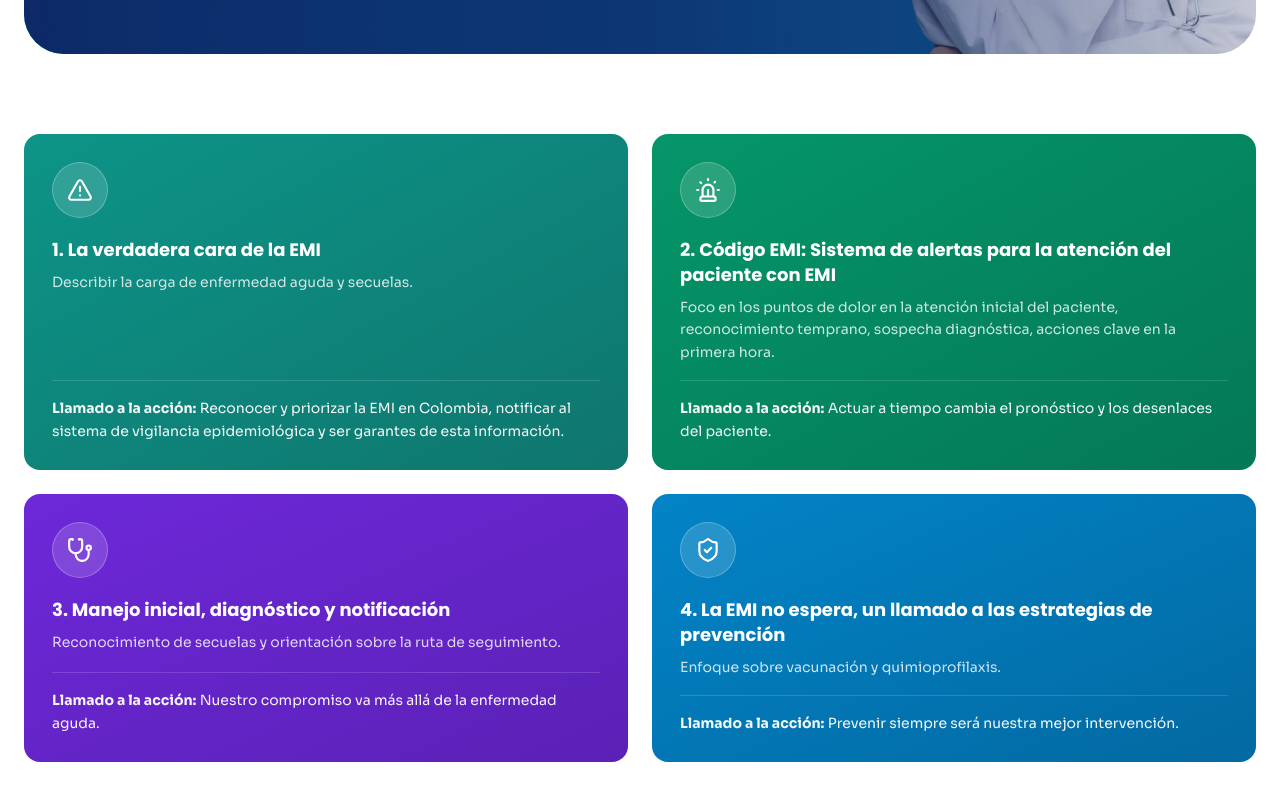
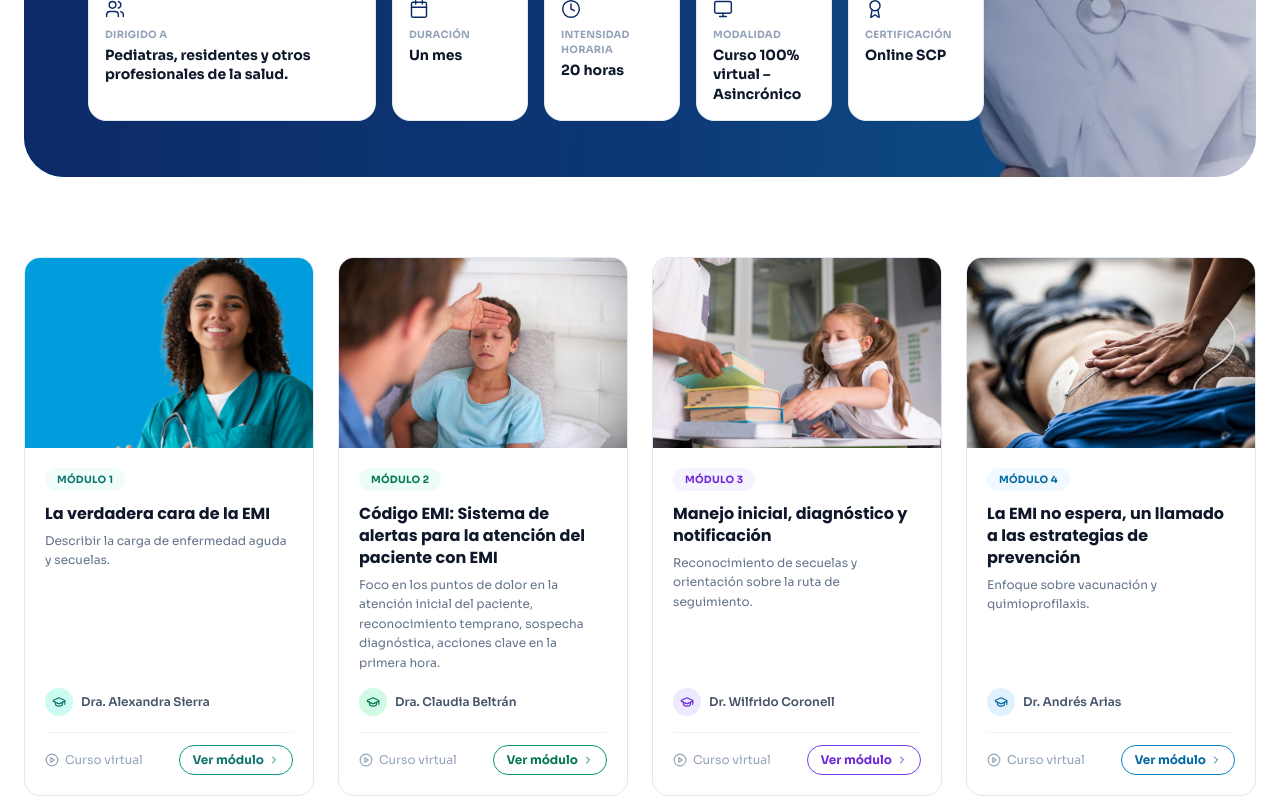
Before and after one commit to design670/Ruta-Emi-, a React (Vite) app: page /ruta-emi-v2/curso in a window 1280 px wide. Shown: the part 480-1280 px from the top of the page. Built offline with nearby package versions, Linux system fonts and the light colour scheme.

Commit message:
feat: Enhance CursoPage and QueEsPage with new content and layout improvements

```diff
--- a/src/pages/ruta-emi-v2/CursoPage.tsx
+++ b/src/pages/ruta-emi-v2/CursoPage.tsx
@@ -1,22 +1,34 @@
 import { Link } from 'react-router-dom';
-import { ChevronLeft, ExternalLink, AlertTriangle, Siren, Stethoscope, ShieldCheck } from 'lucide-react';
+import { ChevronLeft, ChevronRight, ExternalLink, PlayCircle, GraduationCap, Users, Calendar, Clock, Monitor, Award } from 'lucide-react';
 import { V2Header, V2Footer, V2PageShell } from './Layout';
 import { RUTA_EMI_URL, modulosCurso } from './content';
 import heroCertifiquese from '../../assets/curso/hero-certifiquese.jpg';
+// Placeholders temporales (4 fotos distintas) hasta que se suban las reales en "Modulos Curso/".
+import imgModulo1 from '../../assets/card-curso.jpg';
+import imgModulo2 from '../../assets/casos-clinicos/adolescente-meningitis.jpg';
+import imgModulo3 from '../../assets/casos-clinicos/escolar-petequias.jpg';
+import imgModulo4 from '../../assets/soporte-vital.jpg';
 
-const iconosModulo = [AlertTriangle, Siren, Stethoscope, ShieldCheck];
+const infoCards = [
+  { icono: Users, etiqueta: 'Dirigido a', valor: 'Pediatras, residentes y otros profesionales de la salud.', span: true },
+  { icono: Calendar, etiqueta: 'Duración', valor: 'Un mes' },
+  { icono: Clock, etiqueta: 'Intensidad horaria', valor: '20 horas' },
+  { icono: Monitor, etiqueta: 'Modalidad', valor: 'Curso 100% virtual – Asincrónico' },
+  { icono: Award, etiqueta: 'Certificación', valor: 'Online SCP' },
+];
+
 const esquemasModulo = [
-  'bg-gradient-to-br from-teal-600 to-teal-700',
-  'bg-gradient-to-br from-emerald-600 to-emerald-700',
-  'bg-gradient-to-br from-violet-700 to-violet-800',
-  'bg-gradient-to-br from-sky-600 to-sky-700',
+  { imagen: imgModulo1, badge: 'bg-teal-50 text-teal-700', avatar: 'bg-teal-100 text-teal-700', boton: 'border-teal-600 text-teal-700 group-hover:bg-teal-600 group-hover:text-white' },
+  { imagen: imgModulo2, badge: 'bg-emerald-50 text-emerald-700', avatar: 'bg-emerald-100 text-emerald-700', boton: 'border-emerald-600 text-emerald-700 group-hover:bg-emerald-600 group-hover:text-white' },
+  { imagen: imgModulo3, badge: 'bg-violet-50 text-violet-700', avatar: 'bg-violet-100 text-violet-700', boton: 'border-violet-600 text-violet-700 group-hover:bg-violet-600 group-hover:text-white' },
+  { imagen: imgModulo4, badge: 'bg-sky-50 text-sky-700', avatar: 'bg-sky-100 text-sky-700', boton: 'border-sky-600 text-sky-700 group-hover:bg-sky-600 group-hover:text-white' },
 ];
 
 export default function CursoPage() {
   return (
     <V2PageShell>
       <div className="px-4 md:px-6 pt-4 md:pt-6">
-        <div className="relative max-w-[1600px] mx-auto rounded-[2rem] md:rounded-[2.5rem] overflow-hidden px-6 md:px-12 lg:px-16 pt-4 md:pt-6 pb-20 md:pb-28 min-h-[510px]">
+        <div className="relative max-w-[1600px] mx-auto rounded-[2rem] md:rounded-[2.5rem] overflow-hidden px-6 md:px-12 lg:px-16 pt-4 md:pt-6 pb-10 md:pb-14">
           <img src={heroCertifiquese} alt="" aria-hidden="true" className="absolute inset-0 w-full h-full object-cover" />
           <div className="absolute inset-0 bg-gradient-to-r from-[#0D2967] via-[#0D2967]/80 to-[#0D2967]/10" />
 
@@ -36,31 +48,84 @@ export default function CursoPage() {
                 Meningocócica Invasiva.
               </p>
             </div>
+
+            <div className="w-full max-w-4xl mx-auto md:mx-0 mt-8 md:mt-10 grid grid-cols-1 sm:grid-cols-2 lg:grid-cols-6 gap-4">
+              {infoCards.map((card) => {
+                const Icono = card.icono;
+                return (
+                  <div
+                    key={card.etiqueta}
+                    className={`rounded-[18px] border border-slate-200 bg-white shadow-sm p-4 flex flex-col transition-all duration-300 hover:-translate-y-1 hover:shadow-md ${
+                      card.span ? 'sm:col-span-2 lg:col-span-2' : ''
+                    }`}
+                  >
+                    <Icono className="text-[#0D2967] mb-2" size={20} strokeWidth={1.75} />
+                    <span className="text-[10px] font-bold uppercase tracking-wide text-slate-400 mb-1">
+                      {card.etiqueta}
+                    </span>
+                    <span className="text-slate-900 font-bold text-sm leading-snug">{card.valor}</span>
+                  </div>
+                );
+              })}
+            </div>
           </div>
         </div>
       </div>
 
       <main className="flex-1 px-6 py-14 md:py-20">
         <div className="max-w-[1240px] mx-auto">
-          <div className="grid sm:grid-cols-2 gap-6 mb-12">
+          <div className="grid sm:grid-cols-2 lg:grid-cols-4 gap-6 mb-12">
             {modulosCurso.map((modulo, idx) => {
-              const Icono = iconosModulo[idx % iconosModulo.length];
+              const esquema = esquemasModulo[idx % esquemasModulo.length];
               return (
-                <div
+                <a
                   key={modulo.numero}
-                  className={`emi2-card group relative rounded-2xl p-6 md:p-7 h-full flex flex-col text-white overflow-hidden ${esquemasModulo[idx % esquemasModulo.length]}`}
+                  href={RUTA_EMI_URL}
+                  target="_blank"
+                  rel="noopener noreferrer"
+                  className="group flex flex-col h-full rounded-2xl border border-slate-200 bg-white overflow-hidden transition-all duration-300 hover:-translate-y-1 hover:shadow-xl"
                 >
-                  <div className="inline-flex items-center justify-center w-14 h-14 rounded-full bg-white/15 backdrop-blur-sm border border-white/25 mb-5 transition-transform duration-300 group-hover:scale-110 group-hover:bg-white/25">
-                    <Icono size={26} className="text-white" />
+                  <div className="relative h-[190px] flex-shrink-0 overflow-hidden">
+                    <img
+                      src={esquema.imagen}
+                      alt=""
+                      aria-hidden="true"
+                      className="absolute inset-0 w-full h-full object-cover transition-transform duration-300 group-hover:scale-105"
+                    />
                   </div>
-                  <h3 className="text-lg font-bold text-white mb-2 leading-snug">
-                    {modulo.numero}. {modulo.titulo}
-                  </h3>
-                  <p className="text-sm text-white/80 leading-relaxed mb-4">{modulo.descripcion}</p>
-                  <p className="text-sm text-white/95 leading-relaxed mt-auto pt-4 border-t border-white/15">
-                    <span className="font-bold">Llamado a la acción:</span> {modulo.llamado}
-                  </p>
-                </div>
+
+                  <div className="p-5 flex flex-col flex-1">
+                    <span
+                      className={`inline-block w-fit px-3 py-1 rounded-full text-[10px] font-bold uppercase tracking-wide mb-3 ${esquema.badge}`}
+                    >
+                      Módulo {modulo.numero}
+                    </span>
+                    <h3 className="text-base font-bold text-slate-900 leading-snug mb-1.5">{modulo.titulo}</h3>
+                    <p className="text-xs text-slate-500 leading-relaxed mb-4">{modulo.descripcion}</p>
+
+                    <div className="mt-auto">
+                      <div className="flex items-center gap-2 mb-4">
+                        <span className={`w-7 h-7 rounded-full flex items-center justify-center flex-shrink-0 ${esquema.avatar}`}>
+                          <GraduationCap size={14} />
+                        </span>
+                        <span className="text-xs font-semibold text-slate-600 truncate">{modulo.docente}</span>
+                      </div>
+
+                      <div className="flex items-center justify-between pt-3 border-t border-slate-100">
+                        <span className="inline-flex items-center gap-1.5 text-xs text-slate-400">
+                          <PlayCircle size={14} />
+                          Curso virtual
+                        </span>
+                        <span
+                          className={`inline-flex items-center gap-1 px-3 py-1.5 rounded-full text-xs font-bold border transition-colors duration-200 ${esquema.boton}`}
+                        >
+                          Ver módulo
+                          <ChevronRight size={12} />
+                        </span>
+                      </div>
+                    </div>
+                  </div>
+                </a>
               );
             })}
           </div>
--- a/src/pages/ruta-emi-v2/Landing.tsx
+++ b/src/pages/ruta-emi-v2/Landing.tsx
@@ -45,11 +45,10 @@ export default function RutaEmiV2Landing() {
 
               <div id="ruta-emi" className="max-w-3xl mx-auto text-center pt-3 md:pt-5 pb-2">
                 <h1 className="text-2xl md:text-3xl lg:text-4xl font-bold leading-[1.15] mb-3 text-white">
-                  Guía para reconocer, actuar y consultar ante la Enfermedad Meningocócica Invasiva.
+                  Ruta EMI: de la sospecha a la supervivencia
                 </h1>
                 <p className="text-white/70 text-sm md:text-base leading-relaxed max-w-xl mx-auto mb-5">
-                  Un micrositio para conocer la ruta, reforzar decisiones clínicas, revisar casos aplicados y acceder
-                  a recursos recomendados sobre EMI.
+                  Reconocimiento, respuesta y prevención de la enfermedad meningocócica invasora
                 </p>
                 <div className="flex flex-col sm:flex-row items-center justify-center gap-3">
                   <Link
--- a/src/pages/ruta-emi-v2/QueEsPage.tsx
+++ b/src/pages/ruta-emi-v2/QueEsPage.tsx
@@ -27,15 +27,50 @@ export default function QueEsPage() {
       </div>
 
       <main className="flex-1 px-6 py-14 md:py-20">
-        <div className="max-w-2xl mx-auto">
+        <div className="max-w-3xl mx-auto">
           <p className="text-slate-700 leading-relaxed mb-6">
-            La Ruta EMI es una herramienta de orientación para el abordaje de la Enfermedad Meningocócica Invasiva.
-            Reúne pasos clave para apoyar la sospecha clínica, la toma de decisiones iniciales, la atención oportuna,
-            la articulación con el sistema de salud y la consulta de recursos relacionados.
+            La enfermedad meningocócica invasiva (EMI) representa una de las emergencias infecciosas más desafiantes
+            en pediatría por su rápida progresión, su potencial para generar desenlaces graves y la posibilidad de
+            dejar secuelas que pueden acompañar al niño o adolescente durante toda su vida. En este escenario, cada
+            minuto cuenta: reconocer tempranamente los signos de alarma, sospechar la enfermedad y actuar de manera
+            oportuna, puede marcar una diferencia significativa en el pronóstico.
           </p>
-          <p className="text-slate-600 leading-relaxed mb-8">
-            Pensada para facilitar la consulta rápida y la aplicación práctica en escenarios de atención.
+          <p className="text-slate-700 leading-relaxed mb-6">
+            Este curso virtual ofrece una mirada integral y práctica de la EMI en la población pediátrica, abordando
+            el reto desde cuatro momentos fundamentales: reconocer la enfermedad, actuar a tiempo, acompañar más allá
+            de la fase aguda y prevenir.
           </p>
+          <p className="text-slate-700 leading-relaxed mb-8">
+            A lo largo de los módulos, los participantes fortalecerán sus herramientas para identificar oportunamente
+            al paciente pediátrico con sospecha de EMI, tomar decisiones claves durante la primera hora de atención,
+            reconocer y orientar el manejo de sus posibles secuelas, y aplicar estrategias de prevención como la
+            vacunación y la quimioprofilaxis. Porque frente a la EMI, la oportunidad de actuar puede cambiar una
+            historia y la prevención puede evitarla.
+          </p>
+
+          <h2 className="text-xl font-bold text-[#0D2967] mb-4">Objetivos</h2>
+          <ul className="space-y-3 mb-10">
+            <li className="flex gap-3 text-slate-600 leading-relaxed">
+              <span className="text-[#0D2967] font-bold flex-shrink-0">•</span>
+              Reconocer el impacto de la EMI en niños y adolescentes, identificando su carga, manifestaciones,
+              complicaciones, secuelas y vigilancia epidemiológica.
+            </li>
+            <li className="flex gap-3 text-slate-600 leading-relaxed">
+              <span className="text-[#0D2967] font-bold flex-shrink-0">•</span>
+              Fortalecer la sospecha y el reconocimiento temprano de la EMI, estableciendo signos de alarma y
+              aplicando acciones durante la primera hora de atención.
+            </li>
+            <li className="flex gap-3 text-slate-600 leading-relaxed">
+              <span className="text-[#0D2967] font-bold flex-shrink-0">•</span>
+              Identificar las principales secuelas de la EMI en la población pediátrica y orientar al niño, al
+              adolescente y a su familia hacia un seguimiento integral.
+            </li>
+            <li className="flex gap-3 text-slate-600 leading-relaxed">
+              <span className="text-[#0D2967] font-bold flex-shrink-0">•</span>
+              Determinar y promover las estrategias de prevención de la EMI, con énfasis en vacunación y
+              quimioprofilaxis, como herramientas para reducir el riesgo de la enfermedad y sus desenlaces.
+            </li>
+          </ul>
           <a
             href={RUTA_EMI_URL}
             target="_blank"
--- a/src/pages/ruta-emi-v2/content.ts
+++ b/src/pages/ruta-emi-v2/content.ts
@@ -17,6 +17,7 @@ export const modulosCurso = [
     numero: '1',
     titulo: 'La verdadera cara de la EMI',
     descripcion: 'Describir la carga de enfermedad aguda y secuelas.',
+    docente: 'Dra. Alexandra Sierra',
     llamado:
       'Reconocer y priorizar la EMI en Colombia, notificar al sistema de vigilancia epidemiológica y ser garantes de esta información.',
   },
@@ -25,18 +26,21 @@ export const modulosCurso = [
     titulo: 'Código EMI: Sistema de alertas para la atención del paciente con EMI',
     descripcion:
       'Foco en los puntos de dolor en la atención inicial del paciente, reconocimiento temprano, sospecha diagnóstica, acciones clave en la primera hora.',
+    docente: 'Dra. Claudia Beltrán',
     llamado: 'Actuar a tiempo cambia el pronóstico y los desenlaces del paciente.',
   },
   {
     numero: '3',
     titulo: 'Manejo inicial, diagnóstico y notificación',
     descripcion: 'Reconocimiento de secuelas y orientación sobre la ruta de seguimiento.',
+    docente: 'Dr. Wilfrido Coronell',
     llamado: 'Nuestro compromiso va más allá de la enfermedad aguda.',
   },
   {
     numero: '4',
     titulo: 'La EMI no espera, un llamado a las estrategias de prevención',
     descripcion: 'Enfoque sobre vacunación y quimioprofilaxis.',
+    docente: 'Dr. Andrés Arias',
     llamado: 'Prevenir siempre será nuestra mejor intervención.',
   },
 ];
```
